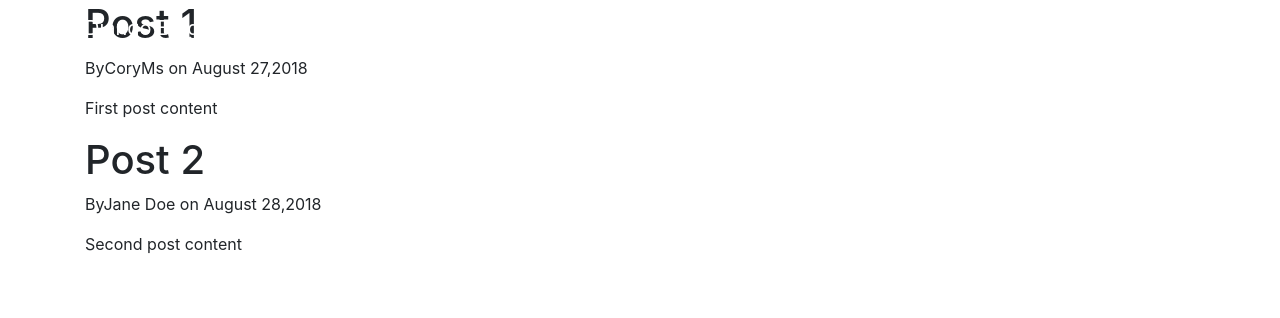
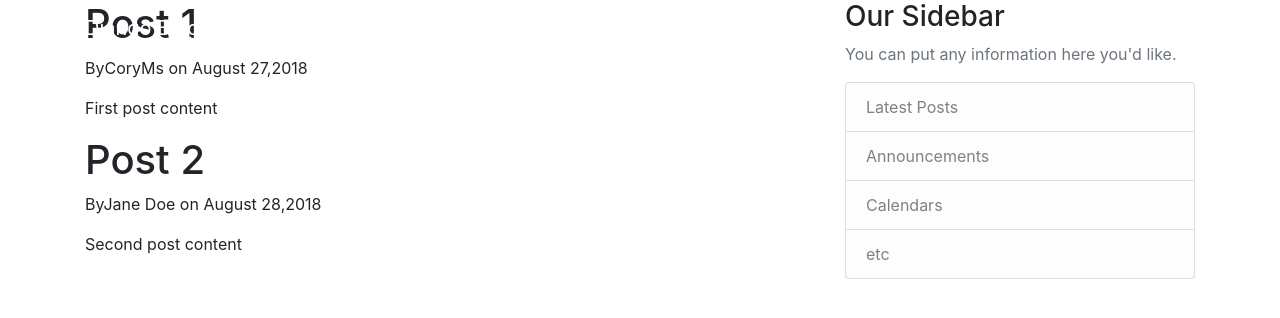
Before and after one commit to AhmedSaladin/Python-playground, a Django app: page / in a window 1280 px wide. Shown: the top 318 px of the page. Run offline with Django 3.2, Linux system fonts and the light colour scheme; some libraries are stand-ins or nearby versions.

Commit message:
update main section in base.html

```diff
--- a/django/blog/templates/blog/base.html
+++ b/django/blog/templates/blog/base.html
@@ -41,11 +41,26 @@
         </nav>
     </header>
 
-    <div class="container">
-
-        {% block content %}
-        {% endblock%}
-    </div>
+    <main role="main" class="container">
+        <div class="row">
+            <div class="col-md-8">
+                {% block content %}{% endblock %}
+            </div>
+            <div class="col-md-4">
+                <div class="content-section">
+                    <h3>Our Sidebar</h3>
+                    <p class='text-muted'>You can put any information here you'd like.
+                    <ul class="list-group">
+                        <li class="list-group-item list-group-item-light">Latest Posts</li>
+                        <li class="list-group-item list-group-item-light">Announcements</li>
+                        <li class="list-group-item list-group-item-light">Calendars</li>
+                        <li class="list-group-item list-group-item-light">etc</li>
+                    </ul>
+                    </p>
+                </div>
+            </div>
+        </div>
+    </main>
     <!-- Optional JavaScript -->
     <!-- jQuery first, then Popper.js, then Bootstrap JS -->
     <script src="https://code.jquery.com/jquery-3.2.1.slim.min.js"
```
